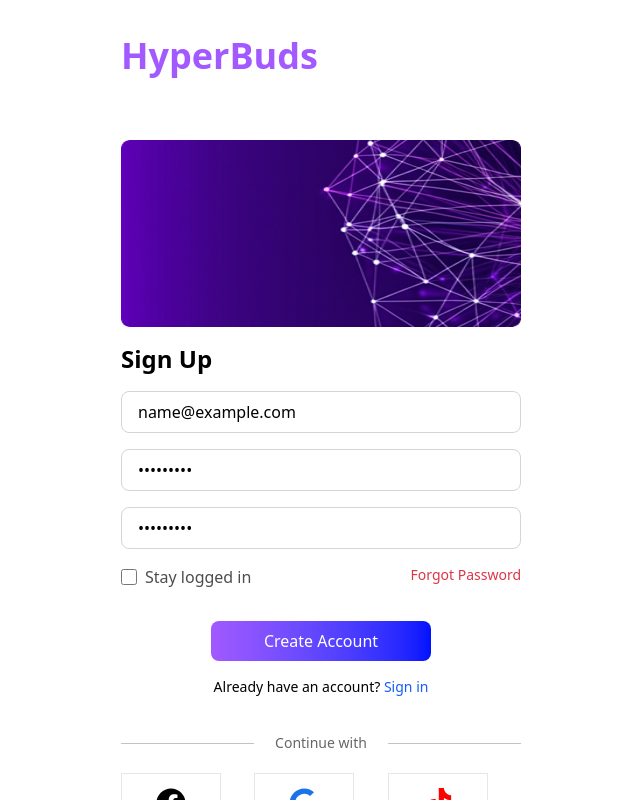
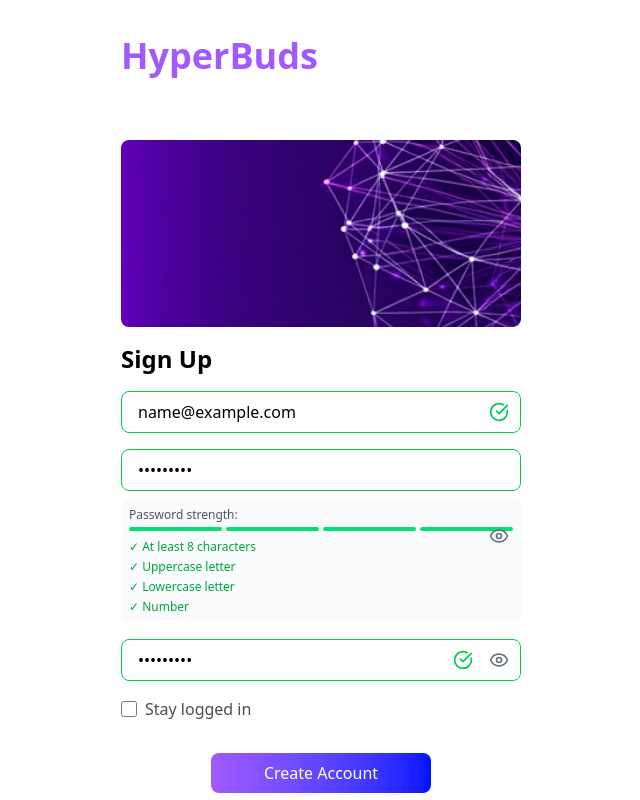
Before and after one commit to evuventures/hyperbuds, a Next.js app: page /signup in a window 1280 px wide. Both pictures are taken after typing "name@example.com", "Sample123", "Sample123" into the empty fields and a click on the button "Create Account". Shown: the top 800 px of the page, without its empty margins (319-959 px from the left). Built offline with nearby package versions, Linux system fonts and the light colour scheme.

Commit message:
initial commit

```diff
--- a/package.json
+++ b/package.json
@@ -10,6 +10,7 @@
   },
   "dependencies": {
     "framer-motion": "^12.10.5",
+    "lucide-react": "^0.514.0",
     "next": "15.3.2",
     "react": "^19.0.0",
     "react-dom": "^19.0.0",
--- a/src/app/components/AuthForm.jsx
+++ b/src/app/components/AuthForm.jsx
@@ -1,93 +1,293 @@
 'use client';
-import React, { useState } from 'react';
+import React, { useState, useEffect } from 'react';
 import { usePathname } from 'next/navigation';
 import Link from 'next/link';
 import Image from 'next/image';
 import { FaFacebook, FaGoogle, FaTiktok } from 'react-icons/fa';
-
+import { Eye, EyeOff, CheckCircle, XCircle, AlertCircle } from 'lucide-react';
 
 const AuthForm = ({ onSubmit }) => {
    const pathname = usePathname();
    const isSignup = pathname === '/signup';
 
+   // Form state
    const [email, setEmail] = useState('');
    const [password, setPassword] = useState('');
    const [confirmPassword, setConfirmPassword] = useState('');
-   const [passwordError, setPasswordError] = useState('');
    const [remember, setRemember] = useState(false);
 
-   const handleSubmit = (e) => {
+   // Validation state
+   const [errors, setErrors] = useState({});
+   const [touched, setTouched] = useState({});
+   const [isSubmitting, setIsSubmitting] = useState(false);
+   const [showPassword, setShowPassword] = useState(false);
+   const [showConfirmPassword, setShowConfirmPassword] = useState(false);
+
+   // Email validation regex
+   const emailRegex = /^[^\s@]+@[^\s@]+\.[^\s@]+$/;
+
+   // Password strength validation
+   const validatePassword = (password) => {
+      const minLength = password.length >= 8;
+      const hasUpperCase = /[A-Z]/.test(password);
+      const hasLowerCase = /[a-z]/.test(password);
+      const hasNumbers = /\d/.test(password);
+      const hasSpecialChar = /[!@#$%^&*(),.?":{}|<>]/.test(password);
+
+      return {
+         minLength,
+         hasUpperCase,
+         hasLowerCase,
+         hasNumbers,
+         hasSpecialChar,
+         isValid: minLength && hasUpperCase && hasLowerCase && hasNumbers
+      };
+   };
+
+   // Real-time validation
+   useEffect(() => {
+      const newErrors = {};
+
+      // Email validation
+      if (touched.email) {
+         if (!email.trim()) {
+            newErrors.email = 'Email is required';
+         } else if (!emailRegex.test(email)) {
+            newErrors.email = 'Please enter a valid email address';
+         }
+      }
+
+      // Password validation
+      if (touched.password) {
+         if (!password.trim()) {
+            newErrors.password = 'Password is required';
+         } else if (isSignup) {
+            const passwordCheck = validatePassword(password);
+            if (!passwordCheck.isValid) {
+               newErrors.password = 'Password must be at least 8 characters with uppercase, lowercase, and numbers';
+            }
+         } else if (password.length < 6) {
+            newErrors.password = 'Password must be at least 6 characters';
+         }
+      }
+
+      // Confirm password validation (signup only)
+      if (isSignup && touched.confirmPassword) {
+         if (!confirmPassword.trim()) {
+            newErrors.confirmPassword = 'Please confirm your password';
+         } else if (password !== confirmPassword) {
+            newErrors.confirmPassword = 'Passwords do not match';
+         }
+      }
+
+      setErrors(newErrors);
+   }, [email, password, confirmPassword, touched, isSignup]);
+
+   const handleBlur = (fieldName) => {
+      setTouched(prev => ({ ...prev, [fieldName]: true }));
+   };
+
+   const handleSubmit = async (e) => {
       e.preventDefault();
+      setIsSubmitting(true);
 
-      if (isSignup && password !== confirmPassword) {
-         setPasswordError('Passwords do not match');
+      // Mark all fields as touched for validation
+      setTouched({
+         email: true,
+         password: true,
+         confirmPassword: isSignup
+      });
+
+      // Check for validation errors
+      const hasErrors = Object.keys(errors).length > 0;
+      const isEmpty = !email.trim() || !password.trim() || (isSignup && !confirmPassword.trim());
+
+      if (hasErrors || isEmpty) {
+         setIsSubmitting(false);
          return;
       }
 
-      setPasswordError('');
-      onSubmit({ email, password, confirmPassword, remember });
+      try {
+         await onSubmit({ email, password, confirmPassword, remember });
+      } catch (error) {
+         console.error('Form submission error:', error);
+      } finally {
+         setIsSubmitting(false);
+      }
    };
+
+   // Get password strength for signup
+   const passwordStrength = isSignup ? validatePassword(password) : null;
 
    // Dynamically select image based on route
    const imageSrc = isSignup ? '/images/cover1.jpg' : '/images/cover.png';
 
    return (
       <div className="space-y-4 max-w-md mx-auto md:p-6 p-4 mb-5">
-
          {/* Dynamic Logo and Image for Signup and Login Pages */}
-         <div className='flex  flex-col items-start gap-16 mt-3'>
+         <div className='flex flex-col items-start gap-16 mt-3'>
             <h1 className='text-[#A259FF] text-4xl font-semibold'>HyperBuds</h1>
             <Image
                src={imageSrc}
                alt="cover"
-               cover
                width={500}
                height={100}
                priority
-               className='rounded-lg w-full h-[187px]'
+               className='rounded-lg w-full h-[187px] object-cover'
             />
          </div>
 
          {/* The Form For Signup and Login */}
-         <form onSubmit={handleSubmit} className=" space-y-4 max-w-md mx-auto">
+         <form onSubmit={handleSubmit} className="space-y-4 max-w-md mx-auto">
             <h2 className="text-base md:text-2xl font-semibold text-start">
                {isSignup ? 'Sign Up' : 'Sign In'}
             </h2>
 
+            {/* Email Field */}
+            <div className="relative">
                <input
                   type="email"
                   placeholder="Email"
                   value={email}
                   onChange={(e) => setEmail(e.target.value)}
-               required
-               className="w-full px-4 py-2 border border-gray-300 rounded-lg placeholder:text-[#D9D9D9] focus:outline-none focus:ring-2 focus:ring-[#A259FF]/50"
+                  onBlur={() => handleBlur('email')}
+                  className={`w-full px-4 py-2 border rounded-lg placeholder:text-[#D9D9D9] focus:outline-none focus:ring-2 transition-all duration-200 ${
+                     errors.email
+                        ? 'border-red-500 focus:ring-red-500/50'
+                        : touched.email && !errors.email
+                           ? 'border-green-500 focus:ring-green-500/50'
+                           : 'border-gray-300 focus:ring-[#A259FF]/50'
+                  }`}
                />
+               {/* Email validation icon */}
+               {touched.email && (
+                  <div className="absolute right-3 top-1/2 transform -translate-y-1/2">
+                     {errors.email ? (
+                        <XCircle className="h-5 w-5 text-red-500" />
+                     ) : (
+                        <CheckCircle className="h-5 w-5 text-green-500" />
+                     )}
+                  </div>
+               )}
+               {errors.email && (
+                  <p className="text-red-500 text-sm mt-1 flex items-center gap-1">
+                     <AlertCircle className="h-4 w-4" />
+                     {errors.email}
+                  </p>
+               )}
+            </div>
 
+            {/* Password Field */}
+            <div className="relative">
                <input
-               type="password"
+                  type={showPassword ? 'text' : 'password'}
                   placeholder="Password"
                   value={password}
                   onChange={(e) => setPassword(e.target.value)}
-               required
-               className="w-full px-4 py-2 border border-gray-300 rounded-lg placeholder:text-[#D9D9D9] focus:outline-none focus:ring-2 focus:ring-[#A259FF]/50"
+                  onBlur={() => handleBlur('password')}
+                  className={`w-full px-4 py-2 pr-12 border rounded-lg placeholder:text-[#D9D9D9] focus:outline-none focus:ring-2 transition-all duration-200 ${
+                     errors.password
+                        ? 'border-red-500 focus:ring-red-500/50'
+                        : touched.password && !errors.password
+                           ? 'border-green-500 focus:ring-green-500/50'
+                           : 'border-gray-300 focus:ring-[#A259FF]/50'
+                  }`}
                />
+               {/* Password toggle button */}
+               <button
+                  type="button"
+                  onClick={() => setShowPassword(!showPassword)}
+                  className="absolute right-3 top-1/2 transform -translate-y-1/2 text-gray-500 hover:text-gray-700"
+               >
+                  {showPassword ? <EyeOff className="h-5 w-5" /> : <Eye className="h-5 w-5" />}
+               </button>
+               {errors.password && (
+                  <p className="text-red-500 text-sm mt-1 flex items-center gap-1">
+                     <AlertCircle className="h-4 w-4" />
+                     {errors.password}
+                  </p>
+               )}
 
+               {/* Password strength indicator for signup */}
+               {isSignup && touched.password && password && !errors.password && (
+                  <div className="mt-2 p-2 bg-gray-50 rounded-md">
+                     <div className="text-xs text-gray-600 mb-1">Password strength:</div>
+                     <div className="flex gap-1 mb-2">
+                        {[...Array(4)].map((_, i) => {
+                           const strengthLevel = Object.values(passwordStrength).filter(v => v === true).length - 1;
+                           return (
+                              <div
+                                 key={i}
+                                 className={`h-1 flex-1 rounded ${
+                                    i <= strengthLevel
+                                       ? strengthLevel < 2 ? 'bg-red-400' : strengthLevel < 3 ? 'bg-yellow-400' : 'bg-green-400'
+                                       : 'bg-gray-200'
+                                 }`}
+                              />
+                           );
+                        })}
+                     </div>
+                     <div className="text-xs space-y-1">
+                        <div className={`flex items-center gap-1 ${passwordStrength?.minLength ? 'text-green-600' : 'text-gray-400'}`}>
+                           {passwordStrength?.minLength ? '✓' : '○'} At least 8 characters
+                        </div>
+                        <div className={`flex items-center gap-1 ${passwordStrength?.hasUpperCase ? 'text-green-600' : 'text-gray-400'}`}>
+                           {passwordStrength?.hasUpperCase ? '✓' : '○'} Uppercase letter
+                        </div>
+                        <div className={`flex items-center gap-1 ${passwordStrength?.hasLowerCase ? 'text-green-600' : 'text-gray-400'}`}>
+                           {passwordStrength?.hasLowerCase ? '✓' : '○'} Lowercase letter
+                        </div>
+                        <div className={`flex items-center gap-1 ${passwordStrength?.hasNumbers ? 'text-green-600' : 'text-gray-400'}`}>
+                           {passwordStrength?.hasNumbers ? '✓' : '○'} Number
+                        </div>
+                     </div>
+                  </div>
+               )}
+            </div>
+
+            {/* Confirm Password Field (Signup only) */}
             {isSignup && (
-               <>
+               <div className="relative">
                   <input
-                     type="password"
+                     type={showConfirmPassword ? 'text' : 'password'}
                      placeholder="Confirm Password"
                      value={confirmPassword}
                      onChange={(e) => setConfirmPassword(e.target.value)}
-                     required
-                     className="w-full px-4 py-2 border border-gray-300 rounded-lg placeholder:text-[#D9D9D9] focus:outline-none focus:ring-2 focus:ring-[#A259FF]/50"
+                     onBlur={() => handleBlur('confirmPassword')}
+                     className={`w-full px-4 py-2 pr-12 border rounded-lg placeholder:text-[#D9D9D9] focus:outline-none focus:ring-2 transition-all duration-200 ${
+                        errors.confirmPassword
+                           ? 'border-red-500 focus:ring-red-500/50'
+                           : touched.confirmPassword && !errors.confirmPassword
+                              ? 'border-green-500 focus:ring-green-500/50'
+                              : 'border-gray-300 focus:ring-[#A259FF]/50'
+                     }`}
                   />
-                  {passwordError && (
-                     <p className="text-red-500 font-semibold text-sm ">{passwordError}</p>
+                  {/* Confirm password toggle button */}
+                  <button
+                     type="button"
+                     onClick={() => setShowConfirmPassword(!showConfirmPassword)}
+                     className="absolute right-3 top-1/2 transform -translate-y-1/2 text-gray-500 hover:text-gray-700"
+                  >
+                     {showConfirmPassword ? <EyeOff className="h-5 w-5" /> : <Eye className="h-5 w-5" />}
+                  </button>
+                  {/* Confirm password validation icon */}
+                  {touched.confirmPassword && confirmPassword && (
+                     <div className="absolute right-12 top-1/2 transform -translate-y-1/2">
+                        {errors.confirmPassword ? (
+                           <XCircle className="h-5 w-5 text-red-500" />
+                        ) : (
+                           <CheckCircle className="h-5 w-5 text-green-500" />
                         )}
-               </>
+                     </div>
                   )}
-
+                  {errors.confirmPassword && (
+                     <p className="text-red-500 text-sm mt-1 flex items-center gap-1">
+                        <AlertCircle className="h-4 w-4" />
+                        {errors.confirmPassword}
+                     </p>
+                  )}
+               </div>
+            )}
 
             <div className='flex justify-between items-start h-fit'>
                <label className="flex items-center text-sm gap-2 mb-4">
@@ -95,30 +295,36 @@ const AuthForm = ({ onSubmit }) => {
                      type="checkbox"
                      checked={remember}
                      onChange={(e) => setRemember(e.target.checked)}
-                     className="form-checkbox h-4 w-4 cursor-pointer"
+                     className="form-checkbox h-4 w-4 cursor-pointer accent-[#A259FF]"
                   />
-
                   <span className="text-base font-normal cursor-pointer text-black/70">
                      {isSignup ? 'Stay logged in' : 'Remember me'}
                   </span>
                </label>
-               {isSignup && (
+               {!isSignup && (
                   <span className="text-sm text-[#DC3545] cursor-pointer hover:underline">
                      Forgot Password
                   </span>
                )}
             </div>
 
-
             <div className='flex flex-col items-center gap-4'>
                <button
                   type="submit"
-                  className="w-full py-2 bg-blue-600 text-white rounded-lg hover:bg-blue-700 transition gap-3 max-w-[220px] bg-gradient-to-r from-[#A259FF] to-[#0011FF] cursor-pointer"
+                  disabled={isSubmitting || Object.keys(errors).length > 0}
+                  className={`w-full py-2 text-white rounded-lg transition-all duration-200 max-w-[220px] ${
+                     isSubmitting || Object.keys(errors).length > 0
+                        ? 'bg-gray-400 cursor-not-allowed'
+                        : 'bg-gradient-to-r from-[#A259FF] to-[#0011FF] hover:from-[#8B4AE8] hover:to-[#0000E6] cursor-pointer transform hover:scale-105'
+                  }`}
                >
-                  {isSignup ? 'Create Account' : 'Sign In'}
+                  {isSubmitting
+                     ? (isSignup ? 'Creating Account...' : 'Signing In...')
+                     : (isSignup ? 'Create Account' : 'Sign In')
+                  }
                </button>
 
-               <p className="text-center text-sm font-normal gap-3 ">
+               <p className="text-center text-sm font-normal gap-3">
                   {isSignup ? (
                      <>
                         Already have an account?{' '}
@@ -138,41 +344,38 @@ const AuthForm = ({ onSubmit }) => {
             </div>
          </form>
 
-         {/* links  */}
+         {/* Social Login Links */}
          <div className='flex flex-col gap-5'>
-
             <div className='flex items-center justify-center mt-5'>
-               <div className=' border-t border-[#C3C3C3] w-full'></div>
-               <p className='text-sm text-center w-full font-normal text-[#00000099]'>
+               <div className='border-t border-[#C3C3C3] w-full'></div>
+               <p className='text-sm text-center w-full font-normal text-[#00000099] px-4'>
                   {isSignup ? 'Continue with' : 'Or Sign with'}
                </p>
-               <div className=' border-t border-[#C3C3C3] w-full'></div>
+               <div className='border-t border-[#C3C3C3] w-full'></div>
             </div>
 
-            <div className='flex items-center justify-between'>
-               <div className='border border-gray-200 w-25 h-15 items-center flex justify-center text-3xl cursor-pointer'>
-                  <Link href='https://www.facebook.com/'>
-                     <FaFacebook />
+            <div className='flex items-center justify-between gap-4'>
+               <Link
+                  href='https://www.facebook.com/'
+                  className='border border-gray-200 flex-1 h-12 flex items-center justify-center text-2xl cursor-pointer hover:bg-gray-50 transition-colors duration-200 rounded-lg'
+               >
+                  <FaFacebook className="text-[#1877F2]" />
+               </Link>
+               <Link
+                  href='https://www.google.com/'
+                  className='border border-gray-200 flex-1 h-12 flex items-center justify-center text-2xl cursor-pointer hover:bg-gray-50 transition-colors duration-200 rounded-lg'
+               >
+                  <FaGoogle className="text-[#1A73E8]" />
+               </Link>
+               <Link
+                  href='https://www.tiktok.com/'
+                  className='border border-gray-200 flex-1 h-12 flex items-center justify-center text-2xl cursor-pointer hover:bg-gray-50 transition-colors duration-200 rounded-lg'
+               >
+                  <FaTiktok className="text-[#FF0000]" />
                </Link>
             </div>
-               <div className='border border-gray-200 w-25 h-15 items-center flex justify-center text-3xl text-[#1A73E8] cursor-pointer'>
-                  <Link href='https://www.google.com/'>
-                     <FaGoogle className='' />
-                  </Link>
-               </div>
-               <div className='border border-gray-200 w-25 h-15 items-center flex justify-center text-3xl text-[#FF0000] cursor-pointer'>
-                  <Link href='https://www.tiktok.com/'>
-                     < FaTiktok />
-                  </Link>
-               </div>
-               <div>
          </div>
       </div>
-
-         </div>
-
-      </div>
-
    );
 };
 
```
Also changed, not shown: 1 other file (tests, documents, lock files or other folders). Lines whose indentation alone changed are shown as unchanged.
